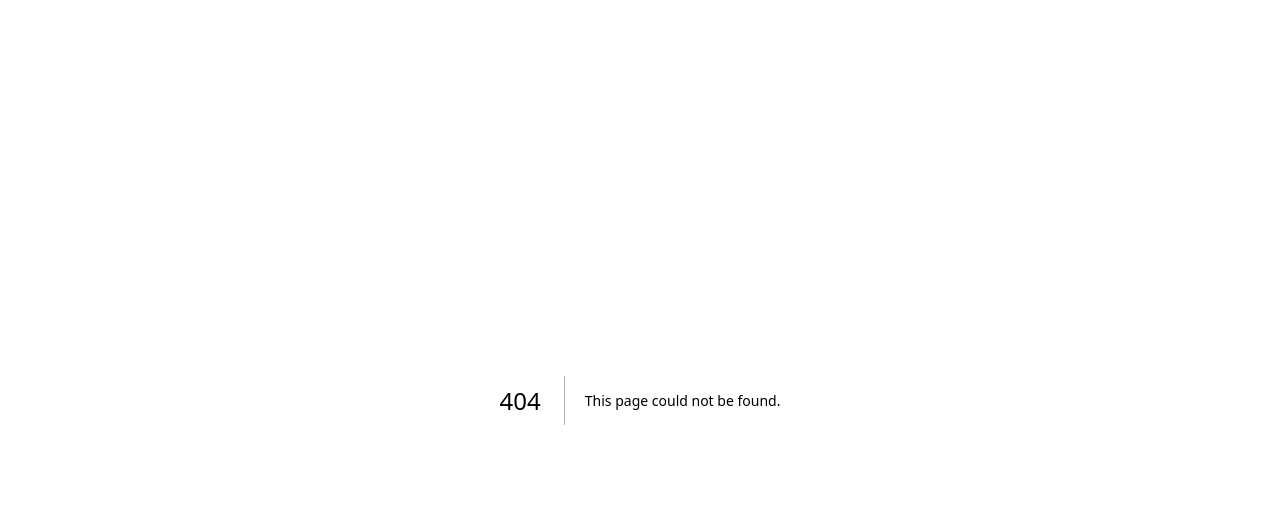
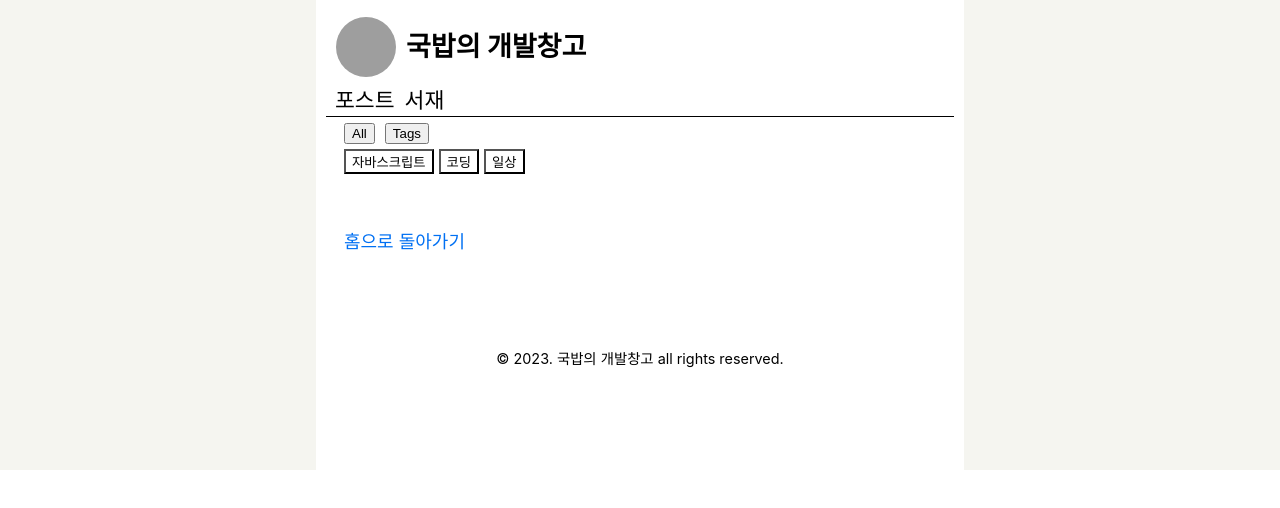
Before and after one commit to kabigon23/nextjs-blog, a Next.js app: page /posts/tags/1 in a window 1280 px wide. Before the commit this address had no page. Shown: the top 508 px of the page. Built offline with nearby package versions, Linux system fonts and the light colour scheme; grey boxes are pictures that could not be loaded; a web font is replaced by a local one.

Commit message:
Update tagcloud link

```diff
--- a/components/tagposts.js
+++ b/components/tagposts.js
@@ -3,9 +3,11 @@ import PostsList from "./postslist";
 import tagPostsStyles from "./tagposts.module.css";
 import utilStyles from "../styles/utils.module.css";
 
-export default function TagPosts({ data }) {
+export default function TagPosts({ data, paramsTag }) {
+
     const posts = data;
-    const [tagval, setTagval] = useState([]);
+    const [tagval, setTagval] = useState(paramsTag ? [paramsTag]: []);
+
     const handleTagClick = (tag) => {
         if (tagval.includes(tag)) {
             setTagval(prevTags => prevTags.filter(t => t !== tag));
--- /dev/null
+++ b/pages/posts/tags/[tag].js
@@ -0,0 +1,62 @@
+import Layout from "../../../components/layout";
+import { useState } from "react";
+import { getSortedPostsData } from "../../../lib/posts";
+import utilStyles from "../../../styles/utils.module.css";
+import styles from "../../../components/layout.module.css";
+import TagPosts from "../../../components/tagposts";
+import { getUniqueTags } from "../../../components/tagposts";
+import SearchPosts from "../../../components/searchposts";
+import Head from "next/head";
+
+export default function Tag({ allPostsData, paramsTag }) {
+    const [view, setView] = useState("Tags");
+    const handleView = () => {
+        if (view === "All") {
+            return <SearchPosts data={allPostsData} />;
+        } else if (view === "Tags") {
+            return <TagPosts data={allPostsData} paramsTag={paramsTag} />;
+        }
+    }
+
+    return (
+        <Layout>
+            <Head>
+                <title>국밥의 포스트</title>
+            </Head>
+            <section className={`${utilStyles.headingMd} ${utilStyles.padding1px}`}>
+                <div className={styles.view}>
+                    <button onClick={() => setView("All")}>All</button>
+                    <button onClick={() => setView("Tags")}>Tags</button>
+                </div>
+                <div>
+                    {handleView()}
+                </div>
+
+            </section>
+        </Layout>
+
+    );
+}
+export async function getStaticPaths() {
+    const allPostsData = getSortedPostsData();
+    const tags = getUniqueTags(allPostsData);
+    const paths = tags.map(tag => ({
+        params: { tag: tag.toString() }
+    }));
+
+    return {
+        paths,
+        fallback: false,
+    }
+}
+
+export async function getStaticProps({params}) {
+    const paramsTag = params.tag;
+    const allPostsData = getSortedPostsData();
+    return {
+        props: {
+            allPostsData,
+            paramsTag,
+        },
+    };
+}
```
Also changed, not shown: components/tagcloud3d.js (+6 -7 lines).
